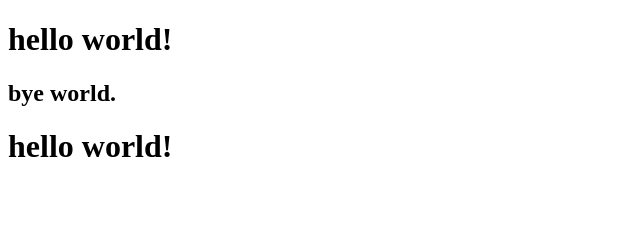
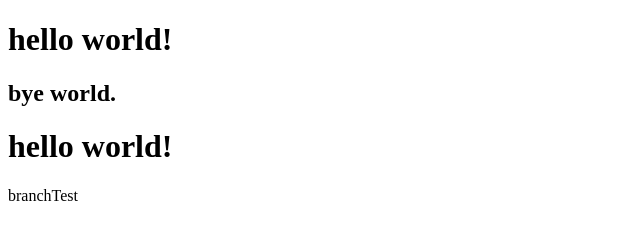
Before and after one commit to merkiff/opensourceSW, a plain HTML site: page index.html in a window 1280 px wide. Shown: the full height of the page, 0-640 px from the left. Drawn offline with Linux system fonts and the light colour scheme.

Commit message:
brTest commit

```diff
--- a/index.html
+++ b/index.html
@@ -9,5 +9,6 @@
     <h1>hello world!</h1>
     <h2>bye world.</h2>
     <h1>hello world!</h1>
+    branchTest
   </body>
 </html>
```
